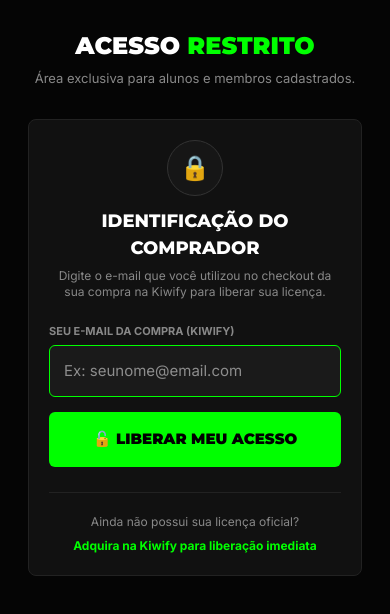
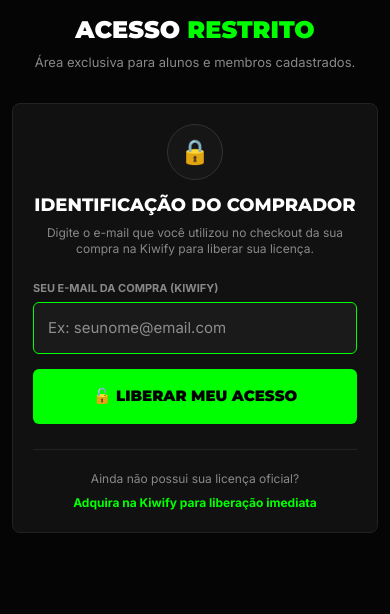
Before and after one commit to richardjonnsson/nutridebolso, a Next.js app: page / in a window 390 px wide. Shown: the top 614 px of the page. Built offline with nearby package versions, Linux system fonts and the light colour scheme.

Commit message:
fix: trava largura mobile fixa em 540px e bloqueia overflow-x para nao balancar no celular

```diff
--- a/src/app/globals.css
+++ b/src/app/globals.css
@@ -11,21 +11,35 @@
 
 * {
   box-sizing: border-box;
+  max-width: 100%;
+}
+
+html,
+body {
+  margin: 0;
+  padding: 0;
+  width: 100%;
+  max-width: 100vw;
+  overflow-x: hidden;
+  overscroll-behavior-x: none;
+  touch-action: pan-y;
+  font-family: 'Inter', -apple-system, BlinkMacSystemFont, sans-serif;
+  background: var(--bg);
+  color: var(--text);
+  -webkit-text-size-adjust: 100%;
 }
 
 body {
-  margin: 0;
-  font-family: 'Inter', -apple-system, BlinkMacSystemFont, sans-serif;
-  background: var(--bg);
-  color: var(--text);
-  padding: 0 0 90px 0;
+  padding-bottom: 92px;
   min-height: 100vh;
 }
 
 .container {
-  max-width: 840px;
+  width: 100%;
+  max-width: 540px;
   margin: 0 auto;
-  padding: 16px;
+  padding: 14px;
+  overflow-x: hidden;
 }
 
 @keyframes pulse-btn {
@@ -39,8 +53,8 @@ body {
 }
 
 .netflix-card:hover {
-  transform: translateY(-3px);
-  box-shadow: 0 10px 25px rgba(0, 0, 0, 0.65);
+  transform: translateY(-2px);
+  box-shadow: 0 8px 20px rgba(0, 0, 0, 0.65);
 }
 
 .header {
@@ -231,7 +245,7 @@ body {
 }
 
 @media (max-width: 500px) {
-  body {
+  .container {
     padding: 12px;
   }
   .flex-row {
--- a/src/app/layout.tsx
+++ b/src/app/layout.tsx
@@ -1,5 +1,13 @@
-import type { Metadata } from 'next';
+import type { Metadata, Viewport } from 'next';
 import './globals.css';
+
+export const viewport: Viewport = {
+  width: 'device-width',
+  initialScale: 1,
+  maximumScale: 1,
+  userScalable: false,
+  themeColor: '#050505',
+};
 
 export const metadata: Metadata = {
   title: 'QG Seca Peitoral | Área de Operações & Entregáveis Oficiais Rjonnssonfit',
--- a/src/app/page.tsx
+++ b/src/app/page.tsx
@@ -724,7 +724,7 @@ export default function Home() {
 
   // 3. Aplicação Liberada para Aluno Autenticado
   return (
-    <div>
+    <div style={{ width: '100%', maxWidth: '100vw', overflowX: 'hidden' }}>
       {/* HEADER TÁTICO FIXO ESTILO APP MOBILE + NETFLIX DARK */}
       <header
         style={{
@@ -734,17 +734,18 @@ export default function Home() {
           position: 'sticky',
           top: 0,
           zIndex: 100,
-          padding: '12px 16px',
+          padding: '10px 14px',
+          width: '100%',
         }}
       >
         <div
           style={{
-            maxWidth: '840px',
+            maxWidth: '540px',
             margin: '0 auto',
             display: 'flex',
             justifyContent: 'space-between',
             alignItems: 'center',
-            gap: '10px',
+            gap: '8px',
           }}
         >
           <div
@@ -2160,6 +2161,7 @@ export default function Home() {
           bottom: 0,
           left: 0,
           right: 0,
+          width: '100%',
           zIndex: 120,
           background: 'rgba(10, 10, 10, 0.96)',
           backdropFilter: 'blur(14px)',
@@ -2169,11 +2171,11 @@ export default function Home() {
       >
         <div
           style={{
-            maxWidth: '640px',
+            maxWidth: '540px',
             margin: '0 auto',
             display: 'grid',
             gridTemplateColumns: 'repeat(5, 1fr)',
-            gap: '4px',
+            gap: '2px',
           }}
         >
           {[
--- a/src/components/AromataseGuideTab.tsx
+++ b/src/components/AromataseGuideTab.tsx
@@ -198,13 +198,12 @@ export default function AromataseGuideTab() {
         </p>
       </div>
 
-      {/* Sub-navegação horizontal do Guia */}
+      {/* Sub-navegação do Guia (fixa e sem rolagem lateral) */}
       <div
         style={{
           display: 'flex',
+          flexWrap: 'wrap',
           gap: '6px',
-          overflowX: 'auto',
-          paddingBottom: '8px',
           marginBottom: '18px',
         }}
       >
```
